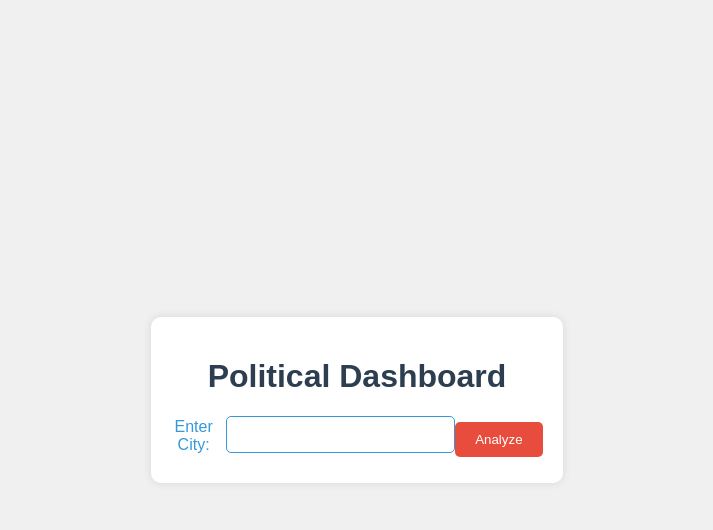
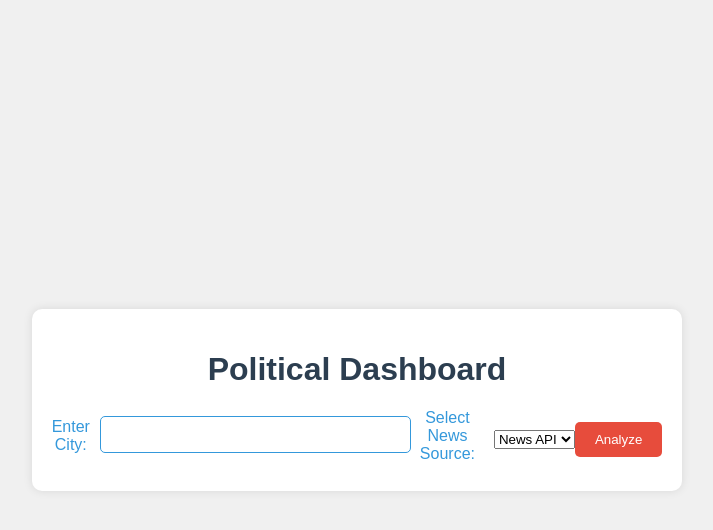
Before and after one commit to Shivastuti2506/political_dashboard, a Flask app: page / in a window 1280 px wide. Shown: the top 530 px of the page, without its empty margins (283-996 px from the left). Run offline with Flask 3, Linux system fonts and the light colour scheme.

Commit message:
updated frontend

```diff
--- a/hardcoded_output/templates/index.html
+++ b/hardcoded_output/templates/index.html
@@ -69,6 +69,13 @@
         <form action="/analyze" method="post">
             <label for="city">Enter City:</label>
             <input type="text" id="city" name="city" required>
+
+            <label for="news-source">Select News Source:</label>
+            <select id="news-source" name="news-source">
+                <option value="newsapi">News API</option>
+                <option value="reddit">Reddit</option>
+            </select>
+
             <button type="submit">Analyze</button>
         </form>
     </div>
```
Also changed, not shown: main_project/templates/index.html (+7 -0 lines).
